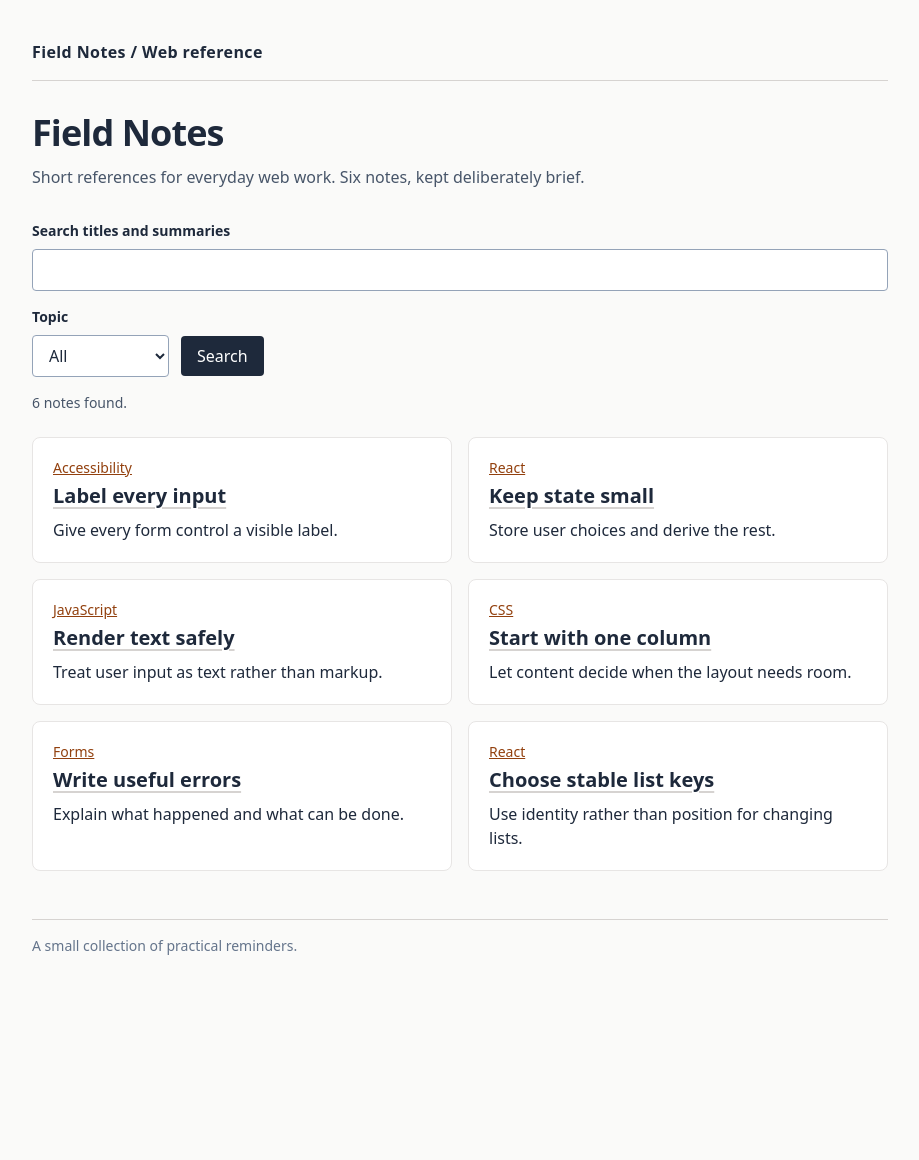
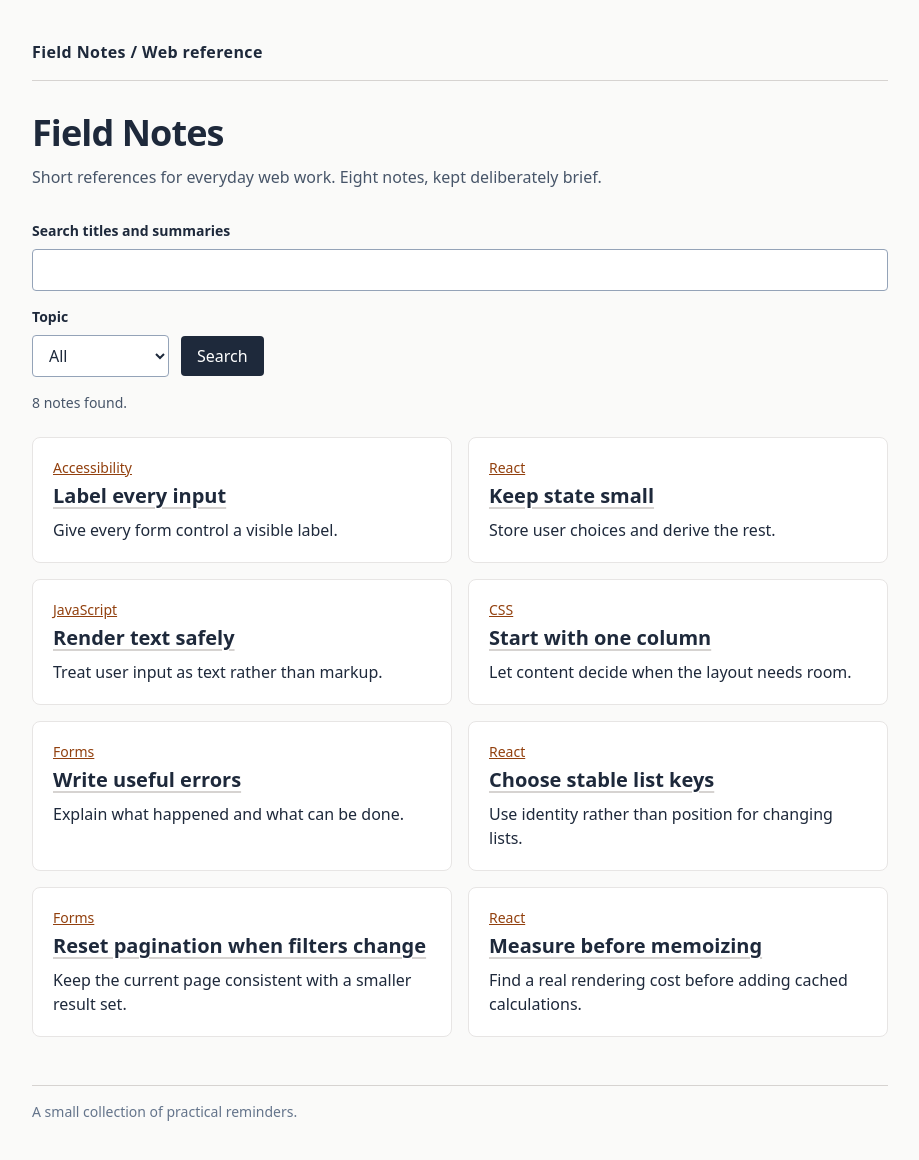
Before and after one commit to kirkduchesne/field-notes, a Next.js app: page / in a window 1280 px wide. Shown: the whole page, without its empty margins (180-1099 px from the left). Before the commit the page ends 996 px from the top, so only its background shows below. Built offline with nearby package versions, Linux system fonts and the light colour scheme.

Commit message:
docs: add notes on pagination and measured rendering

```diff
--- a/app/page.tsx
+++ b/app/page.tsx
@@ -13,7 +13,7 @@ export default function Home({ searchParams }: { searchParams: Params }) {
     <main>
       <h1 className="text-4xl font-semibold tracking-tight">Field Notes</h1>
       <p className="mt-3 text-slate-600">
-        Short references for everyday web work. Six notes, kept deliberately brief.
+        Short references for everyday web work. Eight notes, kept deliberately brief.
       </p>
       <NoteBrowser notes={index} query={q} tag={tag} />
     </main>
--- a/lib/notes.json
+++ b/lib/notes.json
@@ -64,5 +64,27 @@
       "A key only needs to be unique among its siblings. A short permanent slug works well for a small authored collection.",
       "Do not generate a random key during rendering. A changing key can cause components to remount and lose local state."
     ]
+  },
+  {
+    "slug": "reset-pagination",
+    "title": "Reset pagination when filters change",
+    "tag": "Forms",
+    "summary": "Keep the current page consistent with a smaller result set.",
+    "paragraphs": [
+      "A search can reduce a long list to a few items. Keeping the old page number can make those valid results appear missing. Reset the page when the user changes the filters.",
+      "With a native GET form, include the active search fields and leave out the page field. The server can treat a missing page as the first page and clamp unusually large page numbers.",
+      "Pagination links should carry the current filters. Test a bookmarked URL and a browser back action as well as the first visit."
+    ]
+  },
+  {
+    "slug": "measure-before-memoizing",
+    "title": "Measure before memoizing",
+    "tag": "React",
+    "summary": "Find a real rendering cost before adding cached calculations.",
+    "paragraphs": [
+      "A calculation over a handful of items is usually easy to read directly in the component. Memoization adds dependencies and another behavior to maintain.",
+      "Use a representative interaction and measure a baseline before changing code. Keep the data and environment consistent when comparing the result.",
+      "If a measured cost justifies memoization, include every value used by the calculation in its dependency list. Check that the change preserves behavior rather than treating a faster number as the only result."
+    ]
   }
 ]
```
Also changed, not shown: 1 other file (tests, documents, lock files or other folders).
